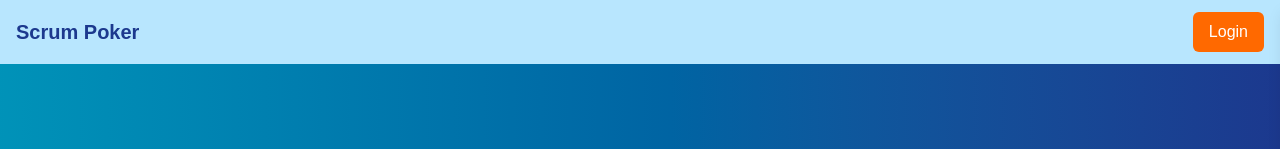
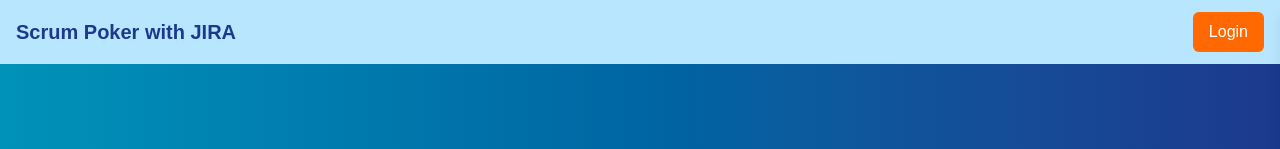
Before and after one commit to MichalWr88/scrum-poker-front, a Next.js app: page / in a window 1280 px wide. Shown: the top 149 px of the page. Built offline with nearby package versions, Linux system fonts and the light colour scheme.

Commit message:
feat: update navbar title to include JIRA reference

```diff
--- a/src/components/shared/navbar.tsx
+++ b/src/components/shared/navbar.tsx
@@ -22,7 +22,9 @@
       <nav className="bg-sky-200 shadow-sm">
         <div className="max-w-7xl mx-auto px-4 py-3 flex justify-between items-center">
           <Link href="/" className="flex items-center">
-            <span className="text-xl font-bold text-blue-900">Scrum Poker</span>
+            <span className="text-xl font-bold text-blue-900">
+              Scrum Poker with JIRA
+            </span>
           </Link>
 
           <div>
```
